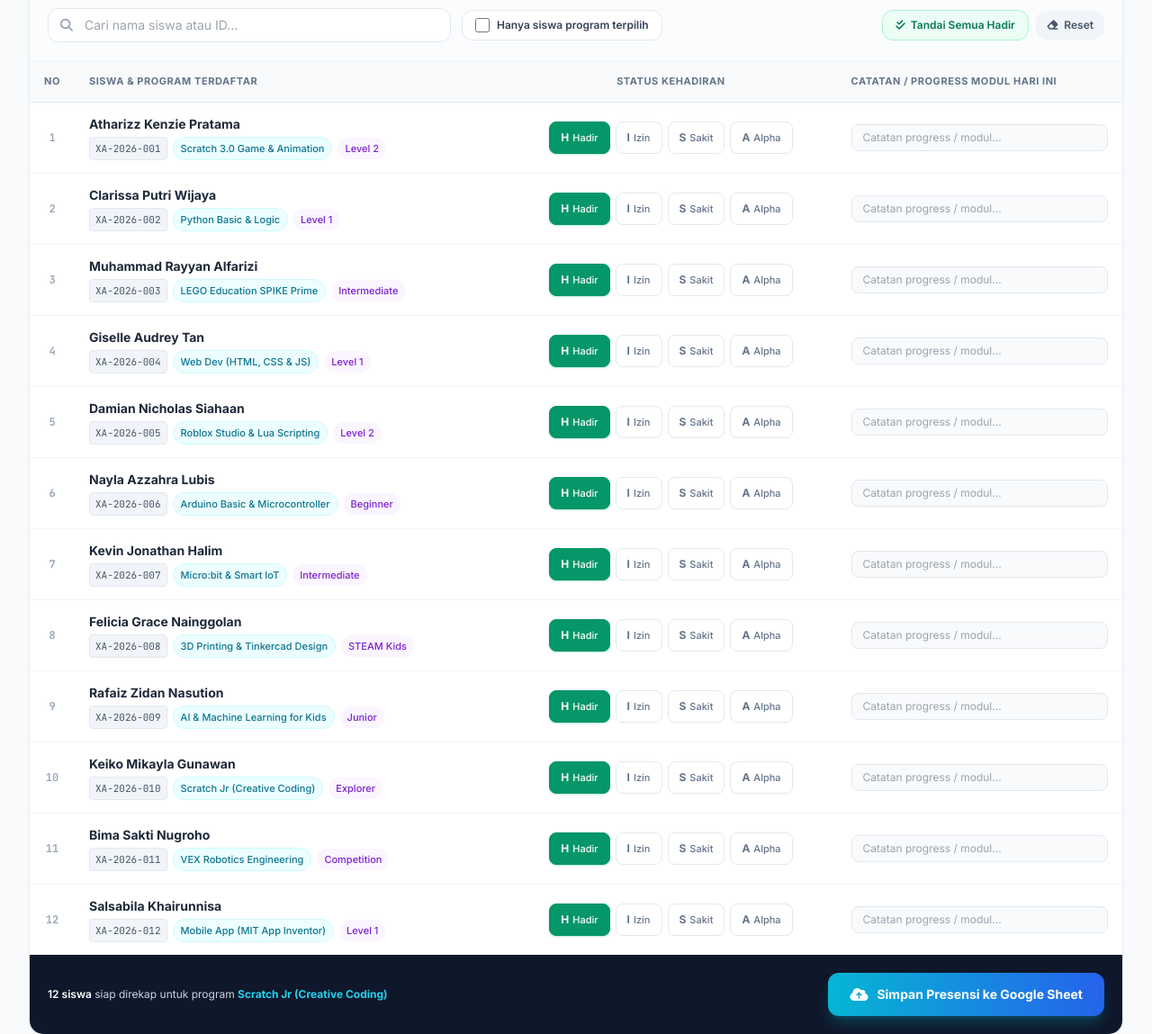
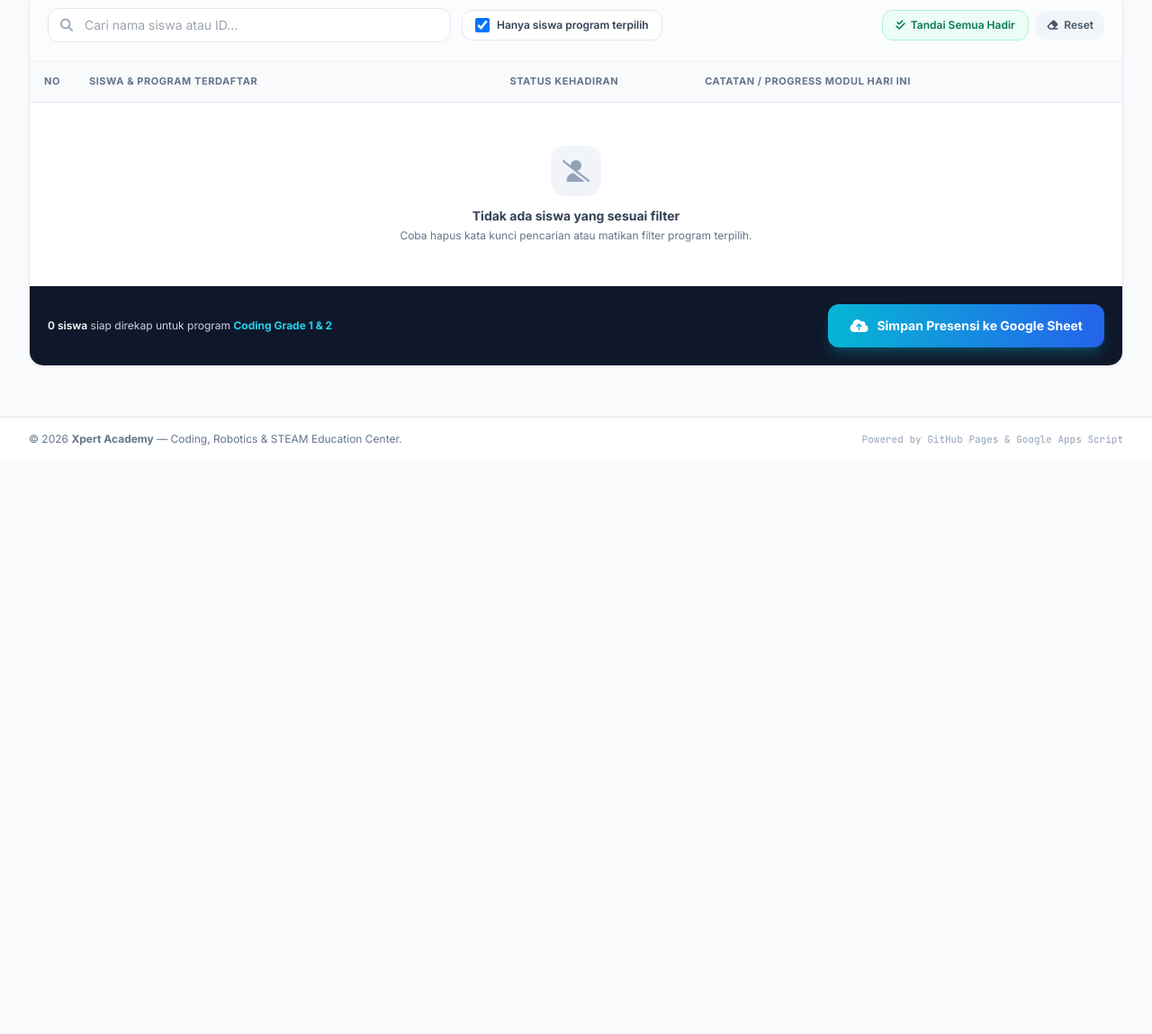
Before and after one commit to alithoma/alithoma.github.io, a plain HTML site: page Pride.html in a window 1280 px wide. Shown: the part 577-1726 px from the top of the page at 90% size. After the commit the page ends 1089 px from the top, so only its background shows below. Drawn offline with nearby package versions, Linux system fonts and the light colour scheme; no server answers.

Commit message:
Pride.html

```diff
--- a/Pride.html
+++ b/Pride.html
@@ -306,7 +306,7 @@
 
                     <!-- Checkbox Filter Berdasarkan Program Terpilih -->
                     <label class="inline-flex items-center gap-2 cursor-pointer select-none bg-white px-3.5 py-2 rounded-xl border border-slate-200 text-xs font-semibold text-slate-700 hover:bg-slate-50 transition">
-                        <input type="checkbox" id="filterByProgram" onchange="renderStudentList()" class="w-4 h-4 rounded text-cyan-600 focus:ring-cyan-500">
+                        <input type="checkbox" id="filterByProgram" onchange="renderStudentList()" class="w-4 h-4 rounded text-cyan-600 focus:ring-cyan-500" checked>
                         <span>Hanya siswa program terpilih</span>
                     </label>
                 </div>
@@ -583,21 +583,21 @@ function doPost(e) {
 
         // 15 Daftar Program Ajar Default Xpert Academy (Coding, Robotics, STEAM)
         const DEFAULT_PROGRAMS = [
-            { id: 1,  name: "Scratch Jr (Creative Coding)", category: "Coding" },
-            { id: 2,  name: "Scratch 3.0 Game & Animation", category: "Coding" },
-            { id: 3,  name: "Python Basic & Logic", category: "Coding" },
-            { id: 4,  name: "Web Dev (HTML, CSS & JS)", category: "Coding" },
-            { id: 5,  name: "Roblox Studio & Lua Scripting", category: "Coding" },
-            { id: 6,  name: "Mobile App (MIT App Inventor)", category: "Coding" },
-            { id: 7,  name: "Arduino Basic & Microcontroller", category: "Robotics" },
-            { id: 8,  name: "LEGO Education SPIKE Prime", category: "Robotics" },
-            { id: 9,  name: "Micro:bit & Smart IoT", category: "Robotics" },
-            { id: 10, name: "VEX Robotics Engineering", category: "Robotics" },
-            { id: 11, name: "3D Printing & Tinkercad Design", category: "STEAM" },
-            { id: 12, name: "Electronics & Smart Circuit", category: "STEAM" },
-            { id: 13, name: "Game Design with Unity 2D/3D", category: "Coding" },
-            { id: 14, name: "AI & Machine Learning for Kids", category: "STEAM" },
-            { id: 15, name: "STEM Science & Engineering Lab", category: "STEAM" }
+            { id: 1,  name: "Coding Grade 1 & 2", category: "Coding" },
+            { id: 2,  name: "Coding Grade 3", category: "Coding" },
+            { id: 3,  name: "Coding Grade 4", category: "Coding" },
+            { id: 4,  name: "Coding Grade 5", category: "Coding" },
+            { id: 5,  name: "Coding Grade 6", category: "Coding" },
+            { id: 6,  name: "Robotics Grade 1", category: "Robotics" },
+            { id: 7,  name: "Robotics Grade 2", category: "Robotics" },
+            { id: 8,  name: "Robotics Grade 2 & 3", category: "Robotics" },
+            { id: 9,  name: "Robotics Grade 4 & 5", category: "Robotics" },
+            { id: 10, name: "STEAM Grade 1", category: "STEAM" },
+            { id: 11, name: "STEAM Grade 2", category: "STEAM" },
+            { id: 12, name: "STEAM Grade 3", category: "STEAM" },
+            { id: 13, name: "STEAM Grade 4", category: "STEAM" },
+            { id: 14, name: "STEAM Grade 5", category: "STEAM" },
+            { id: 15, name: "STEAM Grade 6", category: "STEAM" }
         ];
 
         // Data Dummy Siswa Xpert Academy (Digunakan otomatis saat Mode Demo / Offline)
```
